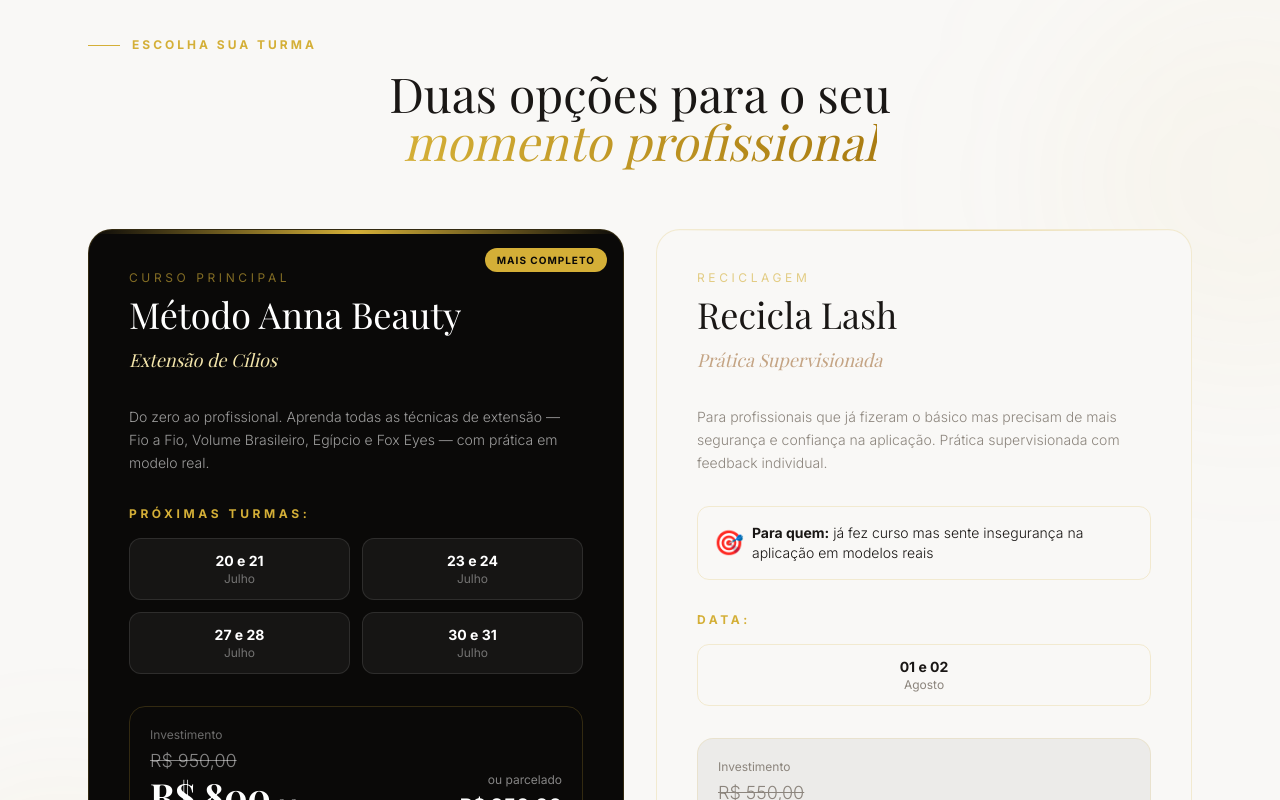
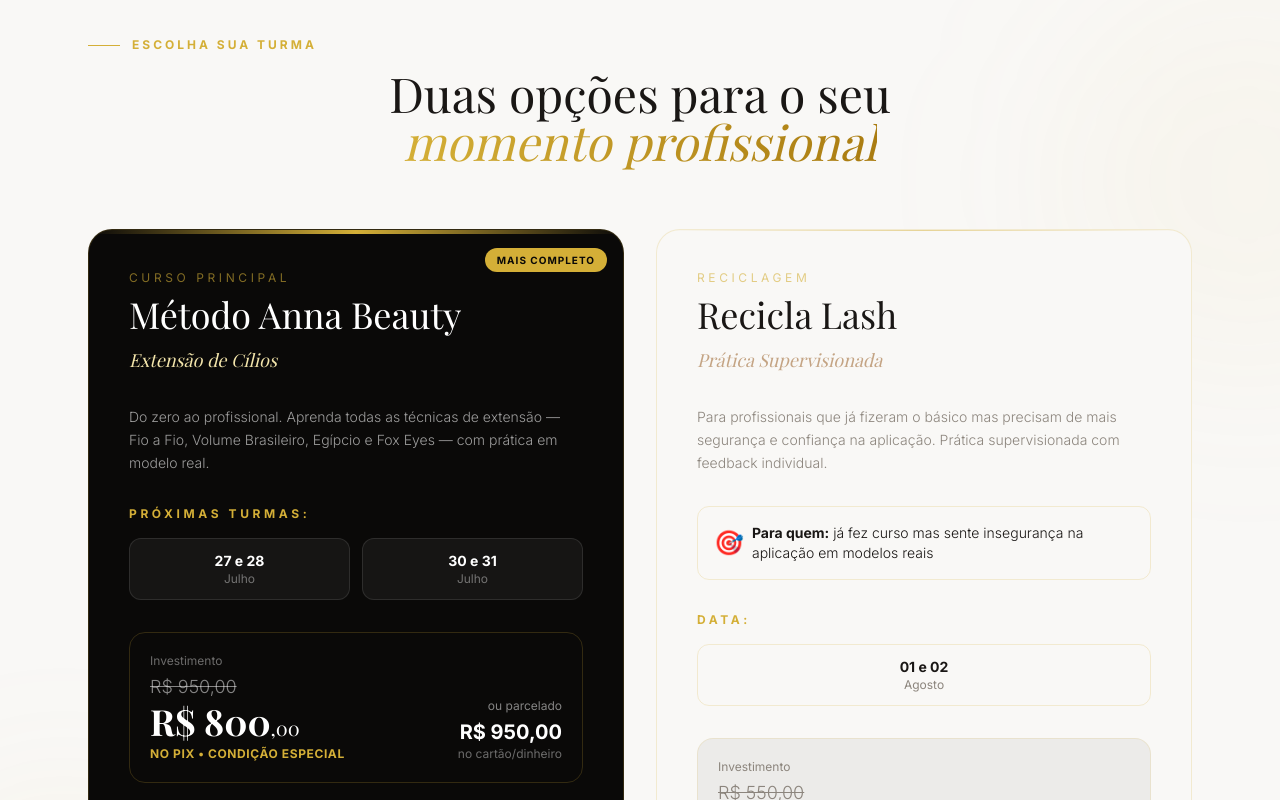
Before and after one commit to miguelmatos23/landing-page-anna-beauty, a React (Vite) app: page /curso in a window 1280 px wide. Shown: the part 1991-2791 px from the top of the page. Built offline with nearby package versions, Linux system fonts and the light colour scheme; a web font is replaced by a local one.

Commit message:
feat: update course dates and add auto-adjust logic for the countdown timer

```diff
--- a/src/pages/CoursePage.tsx
+++ b/src/pages/CoursePage.tsx
@@ -6,10 +6,8 @@ const WA_RECICLA = 'https://api.whatsapp.com/send?phone=5521992279722&text=Ol%C3
 
 // ─── DATES ────────────────────────────────────────────────────────────────────
 const COURSE_DATES_METODO = [
-  { days: '20 e 21', month: 'Julho' },
-  { days: '23 e 24', month: 'Julho' },
-  { days: '27 e 28', month: 'Julho' },
-  { days: '30 e 31', month: 'Julho' },
+  { days: '27 e 28', month: 'Julho', date: '2026-07-27T08:00:00-03:00' },
+  { days: '30 e 31', month: 'Julho', date: '2026-07-30T08:00:00-03:00' },
 ];
 const COURSE_DATES_RECICLA = [
   { days: '01 e 02', month: 'Agosto' },
@@ -98,7 +96,19 @@ function SectionLabel({ children }: { children: React.ReactNode }) {
 
 // ── HERO ─────────────────────────────────────────────────────────────────────
 function HeroSection() {
-  const target = new Date('2026-07-20T08:00:00-03:00');
+  const getNextDate = () => {
+    const now = Date.now();
+    for (const course of COURSE_DATES_METODO) {
+      const courseDate = new Date(course.date).getTime();
+      if (courseDate > now) {
+        return new Date(course.date);
+      }
+    }
+    // Caso todas as datas já tenham passado, mantém a última como fallback
+    return new Date(COURSE_DATES_METODO[COURSE_DATES_METODO.length - 1].date);
+  };
+
+  const target = getNextDate();
   const { days, hours, minutes, seconds } = useCountdown(target);
 
   return (
```
